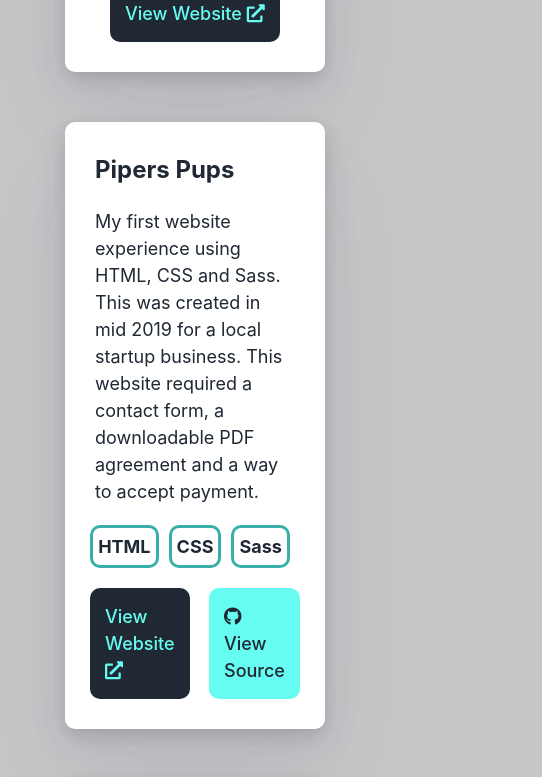
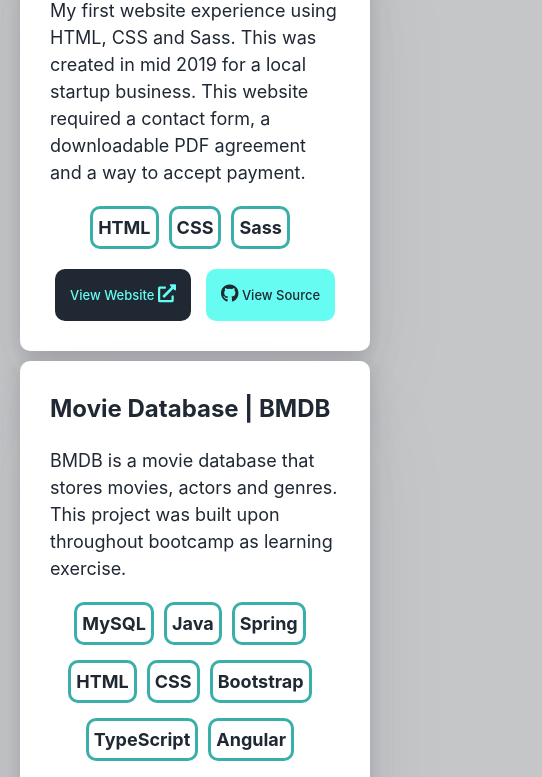
Before and after one commit to jmotts17/portfolio-ng, an Angular app: page / in a window 390 px wide. Shown: the part 1880-2657 px from the top of the page, 542 px wide, since content can reach past the window. Built offline with nearby package versions, Linux system fonts and the light colour scheme.

Commit message:
Fixed project containers for tablets / phones

```diff
--- a/src/app/feature/projects/projects.component.css
+++ b/src/app/feature/projects/projects.component.css
@@ -24,7 +24,6 @@
 }
 
 .project-languages {
-  /* border: 3px solid #45a29e; */
   border: 3px solid #3aafa9;
   padding: 5px;
   border-radius: 10px;
@@ -115,3 +114,39 @@
   transform: translateY(5px);
   /* move the element down by 5px (it will stay in place because it's attached to the element that also moves up 5px) */
 }
+
+/* Tablets */
+@media (max-width: 800px) {
+  .project-languages-container {
+    flex-wrap: wrap;
+    align-content: space-around;
+  }
+
+  .project-languages:nth-child(n + 7):nth-child(-n + 8) {
+    margin-top: 15px;
+  }
+}
+
+/* Phones */
+@media (max-width: 500px) {
+  .project-container {
+    margin: 1rem 0.5rem;
+  }
+
+  .project-languages:nth-child(n + 7):nth-child(-n + 8) {
+    margin-top: 0;
+  }
+
+  .project-languages:nth-child(n + 4):nth-child(-n + 8) {
+    margin-top: 15px;
+  }
+
+  .project-source {
+    font-size: 13px;
+    margin-left: 1.5rem;
+  }
+
+  .project-link {
+    font-size: 13px;
+  }
+}
--- a/src/app/feature/projects/projects.component.html
+++ b/src/app/feature/projects/projects.component.html
@@ -45,9 +45,9 @@
                 <span class="project-languages text-bold">Spring</span>
                 <span class="project-languages text-bold">HTML</span>
                 <span class="project-languages text-bold">CSS</span>
+                <span class="project-languages text-bold">Bootstrap</span>
                 <span class="project-languages text-bold">TypeScript</span>
                 <span class="project-languages text-bold">Angular</span>
-                <span class="project-languages text-bold">Bootstrap</span>
             </div>
             <div class="project-links-container">
                 <a target="_blank" class="project-source hvr-float-shadow" href="https://github.com/jmotts17/bmdb-ng"><i class="fab fa-github"></i> View Source</a>
```
